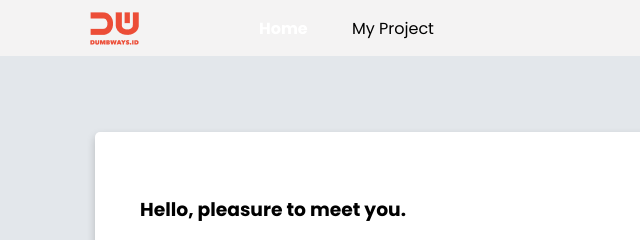
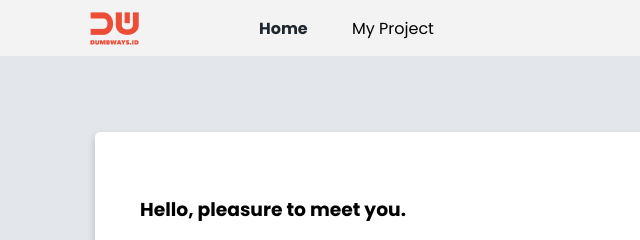
Before and after one commit to erikaell/day-4-creating-blog-post, a plain HTML site: page index.html in a window 1280 px wide. Shown: the top 240 px of the page, 0-640 px from the left. Drawn offline with Linux system fonts and the light colour scheme.

Commit message:
Third Version

```diff
--- a/index.html
+++ b/index.html
@@ -1,6 +1,6 @@
 <html>
   <head>
-    <title>Day 2 Task - Form and Navigation Bar</title>
+    <title>Day 3 Task - Form Submission</title>
     <link rel="stylesheet" href="style.css" />
     <link
       rel="stylesheet"
--- a/style.css
+++ b/style.css
@@ -52,11 +52,15 @@ nav ul li a {
 }
 
 
-nav a.active {
+nav ul li a.active {
+  color: #1e272e;
+  font-weight: 700;
+}
+
+nav .right-side a.active {
   color: white;
   font-weight: 700;
 }
-
 
 nav .right-side a {
   font-size: 15px;
```
Also changed, not shown: contact-me.html (+1 -1 lines).
